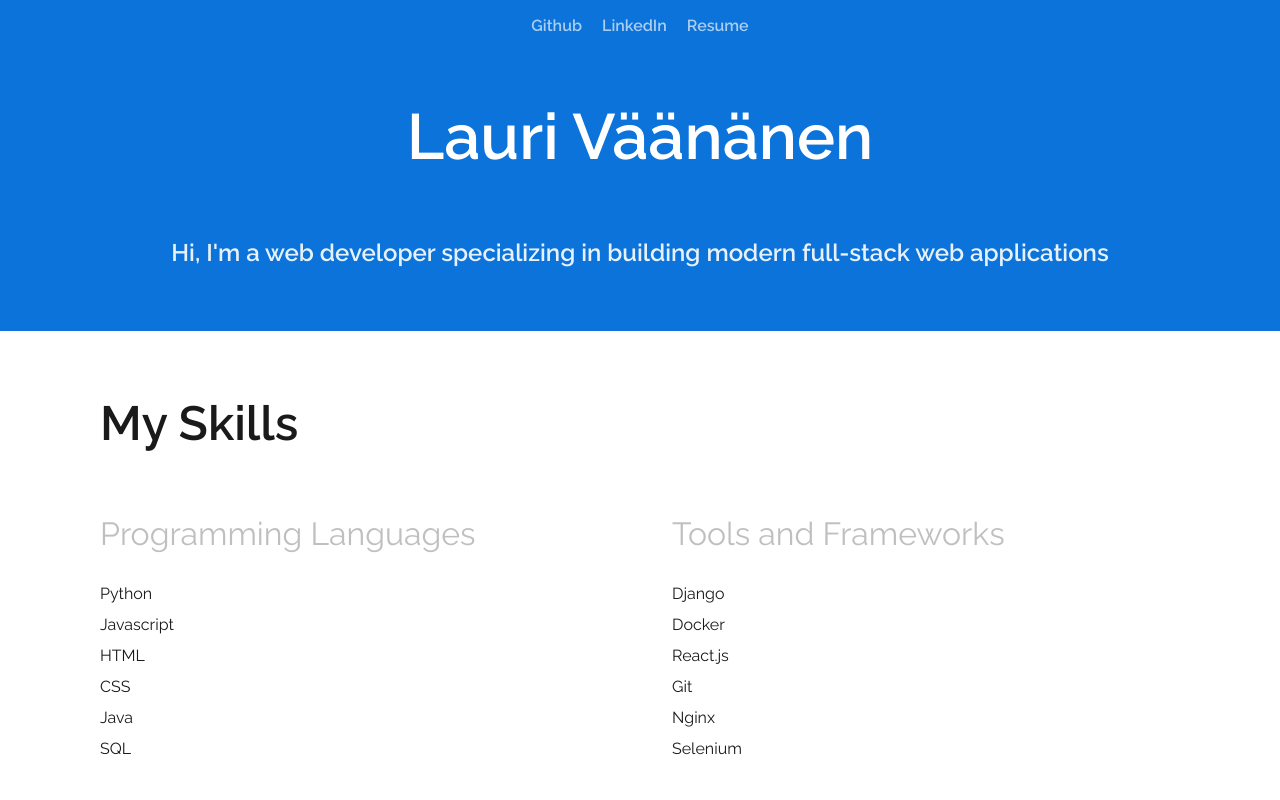
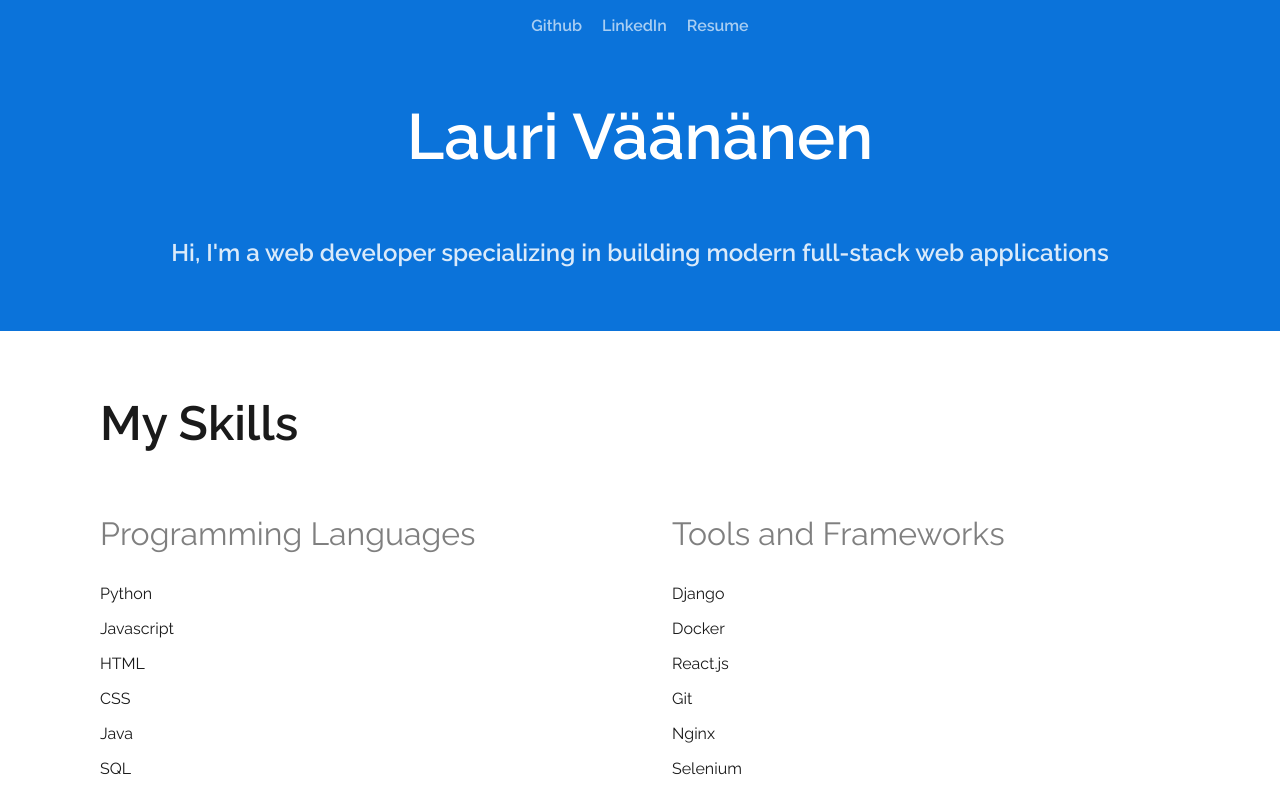
Before and after one commit to laurivaananen/Portfolio, a plain HTML site: page index.html in a window 1280 px wide. Shown: the top 800 px of the page. Drawn offline with Linux system fonts and the light colour scheme.

Commit message:
Made grays darker

```diff
--- a/index.html
+++ b/index.html
@@ -69,25 +69,21 @@
                 <div class="split-container">
                     <div class="left">
                         <h3>Programming Languages</h3>
-                        <ul class="feature-list">
-                            <li>Python</li>
-                            <li>Javascript</li>
-                            <li>HTML</li>
-                            <li>CSS</li>
-                            <li>Java</li>
-                            <li>SQL</li>
-                        </ul>
+                        <p>Python</p>
+                        <p>Javascript</p>
+                        <p>HTML</p>
+                        <p>CSS</p>
+                        <p>Java</p>
+                        <p>SQL</p>
                     </div>
                     <div class="right">
                         <h3>Tools and Frameworks</h3>
-                        <ul class="feature-list">
-                            <li>Django</li>
-                            <li>Docker</li>
-                            <li>React.js</li>
-                            <li>Git</li>
-                            <li>Nginx</li>
-                            <li>Selenium</li>
-                        </ul>
+                            <p>Django</p>
+                            <p>Docker</p>
+                            <p>React.js</p>
+                            <p>Git</p>
+                            <p>Nginx</p>
+                            <p>Selenium</p>
                     </div>
                 </div>
             </div>
--- a/styles.css
+++ b/styles.css
@@ -21,13 +21,7 @@ body {
 /* NAVIGATION */
 
 header {
-    /* background-image: linear-gradient(rgba(0, 0, 0, 0.2), rgba(0, 0, 0, 0.2)), url("mountains_4.jpg"); */
-    /* background-image: rgba(0,0,0,0.2) url("mountains_4.jpg"); */
-    background-position: center;
-    /* background-color: hsla(210, 90%, 45%, 1); */
-    background-repeat: no-repeat;
     background-color: var(--blue);
-    background-size: cover;
 }
 
 nav {
@@ -82,7 +76,7 @@ nav a:focus, nav a:hover {
     margin: 0;
     margin-bottom: 4rem;
     font-weight: 600;
-    color: hsla(0, 0%, 100%, 0.9);
+    color: hsla(0, 0%, 100%, 0.85);
 }
 
 
@@ -106,7 +100,7 @@ nav a:focus, nav a:hover {
     font-size: 2rem;
     margin: 0;
     margin-bottom: 2rem;
-    color: rgba(0, 0, 0, 0.25);
+    color: rgba(0, 0, 0, 0.5);
 }
 
 .split-container {
@@ -151,13 +145,6 @@ nav a:focus, nav a:hover {
     border-bottom: 1px rgba(0, 0, 0, 0.075) solid;
 }
 
-.skills h3 {
-    font-weight: 400;
-    font-size: 2rem;
-    margin-bottom: 2rem;
-    color: rgba(0, 0, 0, 0.25);
-}
-
 .tools {
     list-style-type: none;
     margin: 0;
@@ -197,24 +184,7 @@ nav a:focus, nav a:hover {
     margin-bottom: 1rem;
     margin-right: 0.5rem;
     display: inline-block;
-    color: rgba(0, 0, 0, 0.65);
-}
-
-.project>img {
-    max-height: 30rem;
-    max-width: 100%;
-    cursor: pointer;
-    grid-column: 1;
-}
-
-.feature-list {
-    list-style-type: none;
-    padding: 0;
-    margin: 0;
-}
-
-.feature-list li {
-    margin: 0.75rem 0;
+    color: rgba(0, 0, 0, 0.5);
 }
 
 .project-list {
@@ -285,15 +255,10 @@ nav a:focus, nav a:hover {
 }
 
 .links>li>a {
-    background-color: inherit;
     padding: 0.5rem 0.5rem;
-    /* border: 1px solid var(--light-blue); */
-    /* border-radius: 0.25rem; */
     text-decoration: none;
     color: hsla(210, 90%, 45%, 0.65);
     font-weight: 700;
-    margin-right: 0.75rem;
-    line-height: 2rem;
 }
 
 .links>li>a:hover {
@@ -383,8 +348,6 @@ span {
     cursor: pointer;
 }
 
-
-
 .exit:hover {
     text-shadow: 0px 0px 6px rgba(0, 0, 0, 0.85);
 }
@@ -394,7 +357,7 @@ span {
 }
 
 
-
+/* MEDIA QUERIES */
 
 @media only screen and (max-width: 959px) {
     .hero .hero-h1 {
@@ -416,14 +379,12 @@ span {
     .split-container {
         display: grid;
         grid-template-columns: 1fr;
-        /* grid-template-rows: 1fr 1fr; */
         grid-row-gap: 4rem;
     }
 
     .split-container.project-item {
         display: grid;
         grid-template-columns: 1fr;
-        /* grid-row-gap: 8rem; */
     }
 
     .split-container .left {
```
